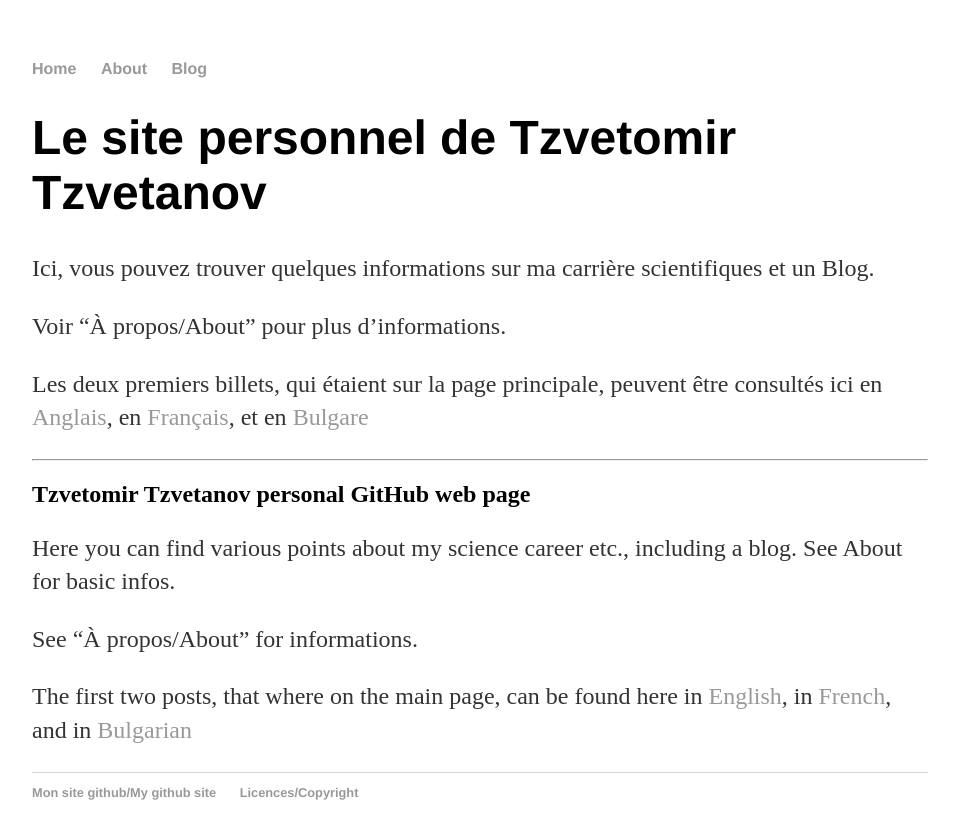
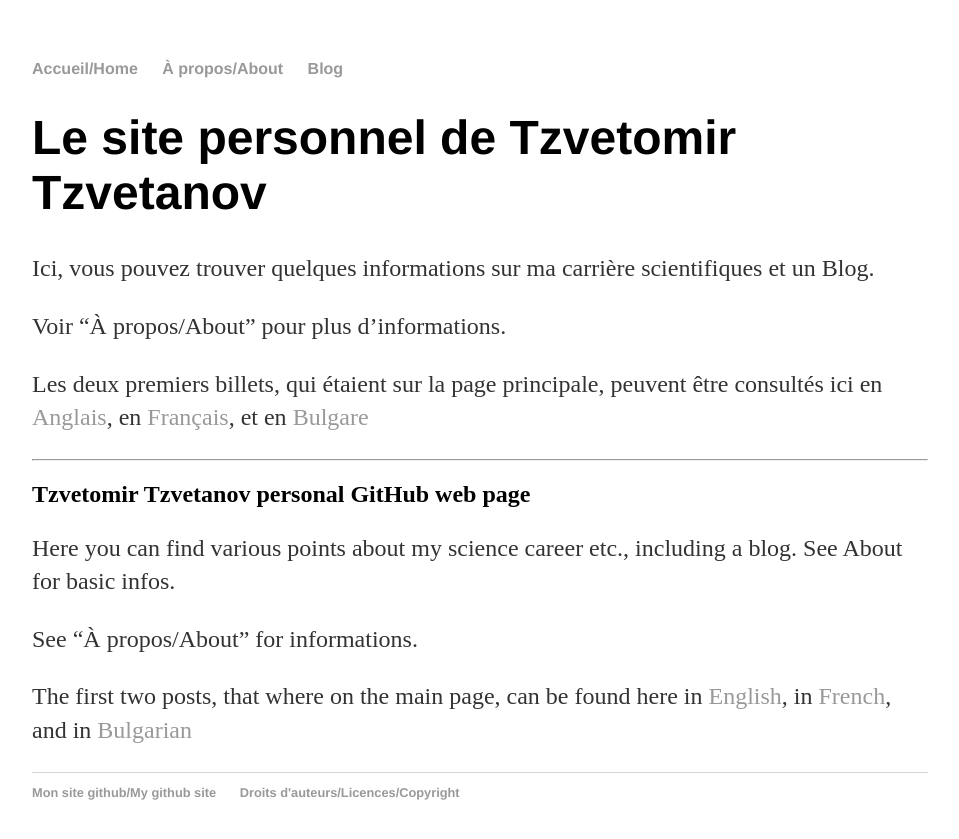
Before and after one commit to tzvet/tzvet.github.io, a Jekyll site: the page built from index.md, in a window 1280 px wide. Shown: the top 839 px of the page, without its empty margins (160-1119 px from the left). Built offline with Jekyll 4.4.1, drawn with Linux system fonts in a browser that asks for light colours.

Commit message:
Add files via upload

```diff
--- a/_layouts/default.html
+++ b/_layouts/default.html
@@ -8,8 +8,8 @@
 	<body>
 		<nav>
     		<ul>
-        		<li><a href="/">Home</a></li>
-	        	<li><a href="/about">About</a></li>
+        		<li><a href="/">Accueil/Home</a></li>
+	        	<li><a href="/about">À propos/About</a></li>
         		<li><a href="/blog">Blog</a></li>
     		</ul>
 		</nav>
@@ -21,7 +21,7 @@
 		<footer>
     		<ul>
         		<li><a href="https://github.com/tzvet">Mon site github/My github site</a></li>
-        		<li><a href="/about">Licences/Copyright</a></li>
+        		<li><a href="/about">Droits d'auteurs/Licences/Copyright</a></li>
 			</ul>
 		</footer>
 	</body>
```
